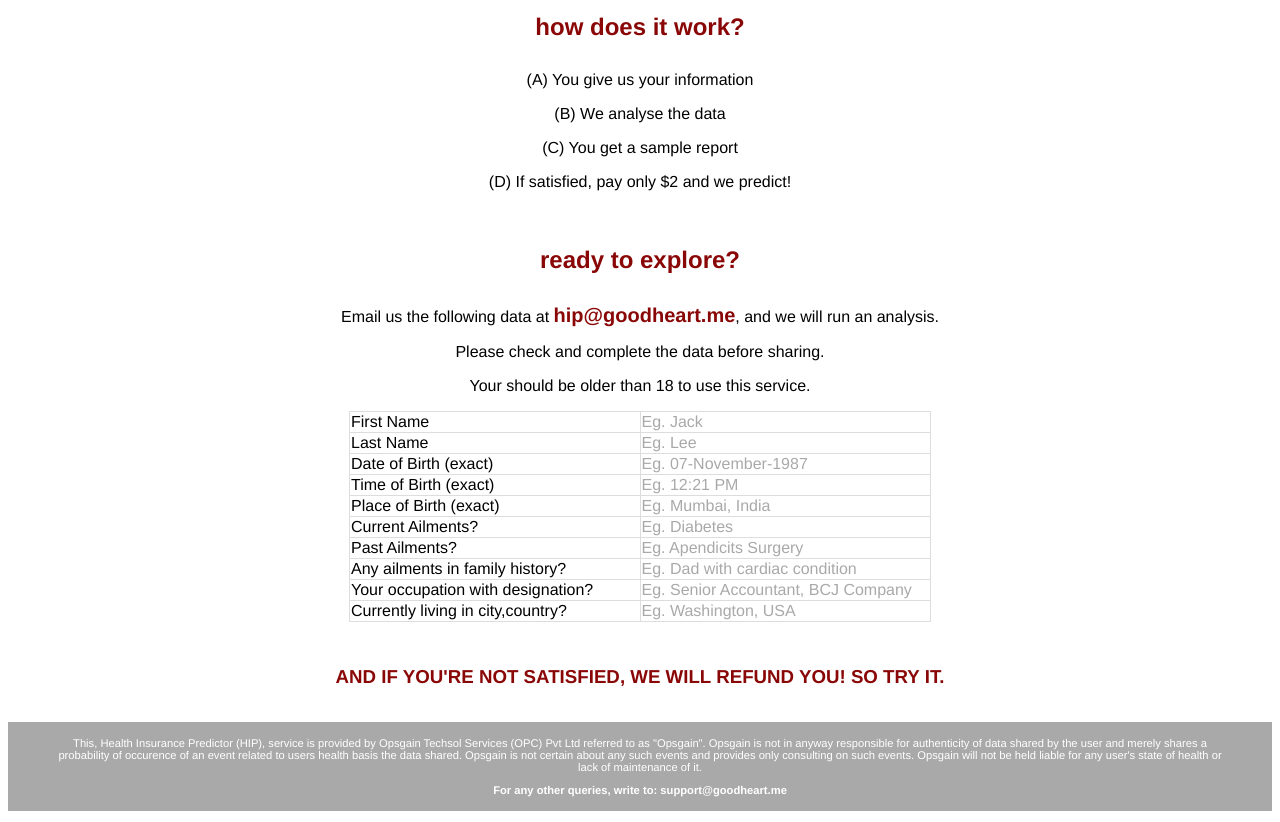
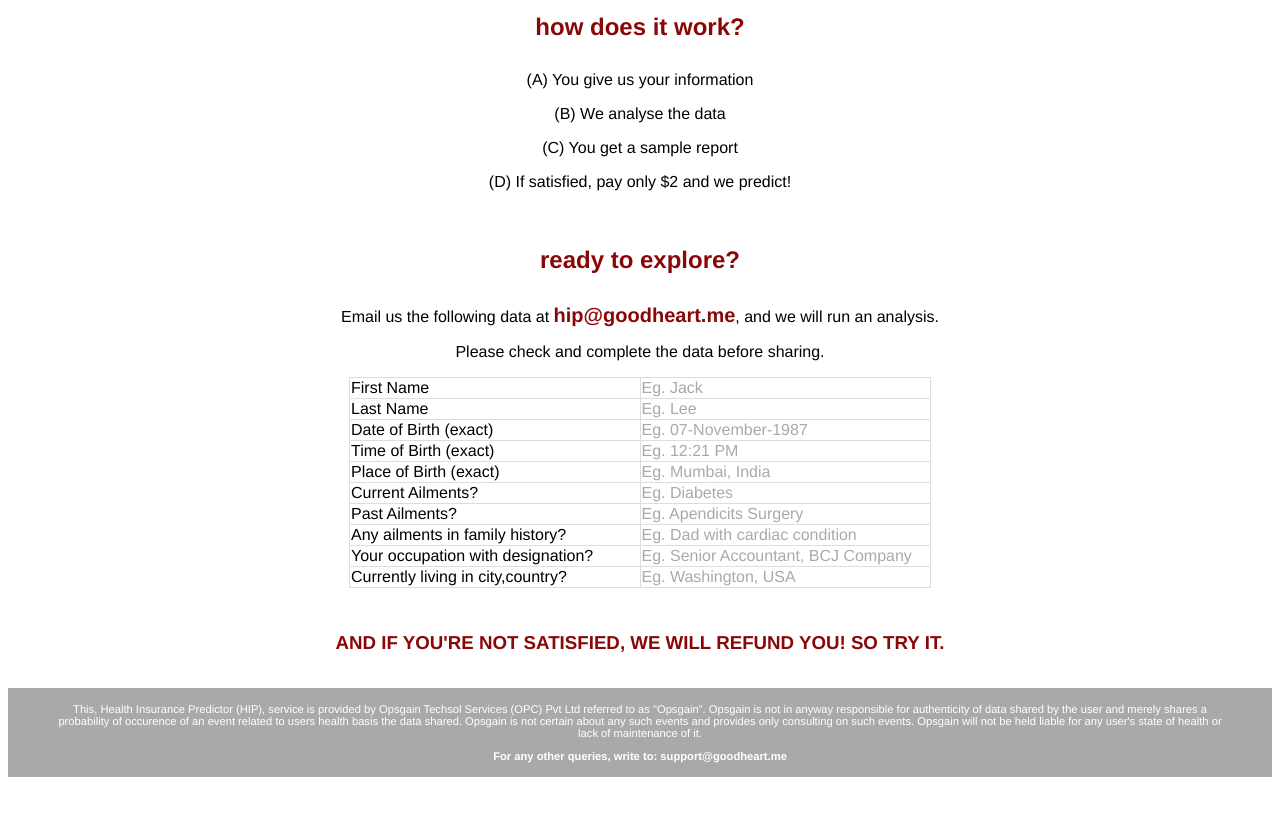
Before and after one commit to opsgain/hip, a plain HTML site: page index.html in a window 1280 px wide. Shown: the part 598-1420 px from the top of the page. After the commit the page ends 1386 px from the top, so only its background shows below. Drawn offline with Linux system fonts and the light colour scheme.

Commit message:
Update index.html

```diff
--- a/index.html
+++ b/index.html
@@ -36,7 +36,6 @@
 		<h2 style="color:#8a0707;font-weight:bold;padding:10px 50px 10px 50px">ready to explore?</h2>
 		<p>Email us the following data at <span style="font-weight:bold;font-size:125%;color:#8a0707">hip@goodheart.me</span>, and we will run an analysis.</p>
 		<p>Please check and complete the data before sharing.</p>
-		<p>Your should be older than 18 to use this service.</p>
 		<table>
 		  <tr><td>First Name</td><td style="color:#a9a9a9">Eg. Jack</td></tr>
 		  <tr><td>Last Name</td><td style="color:#a9a9a9">Eg. Lee</td></tr>
```
